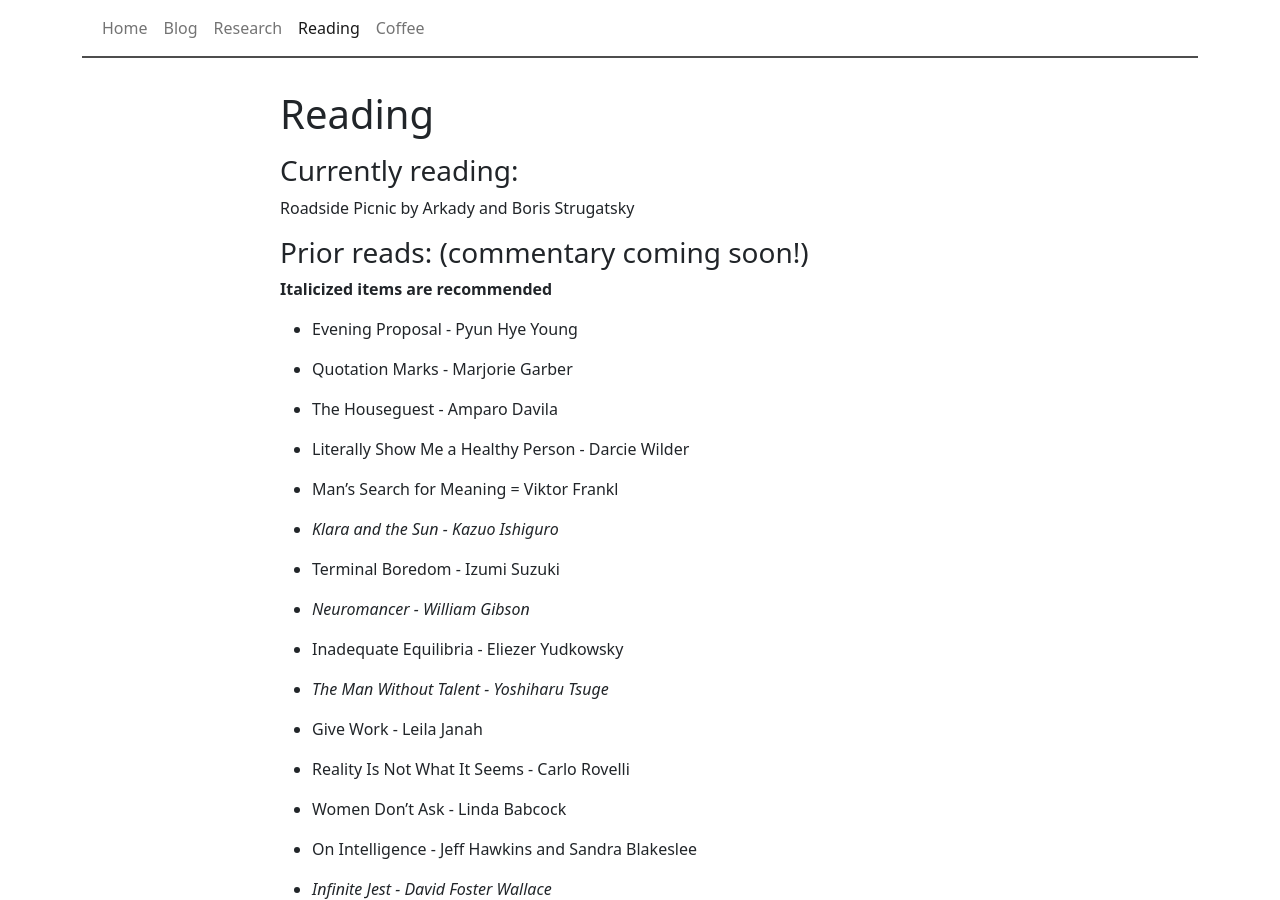
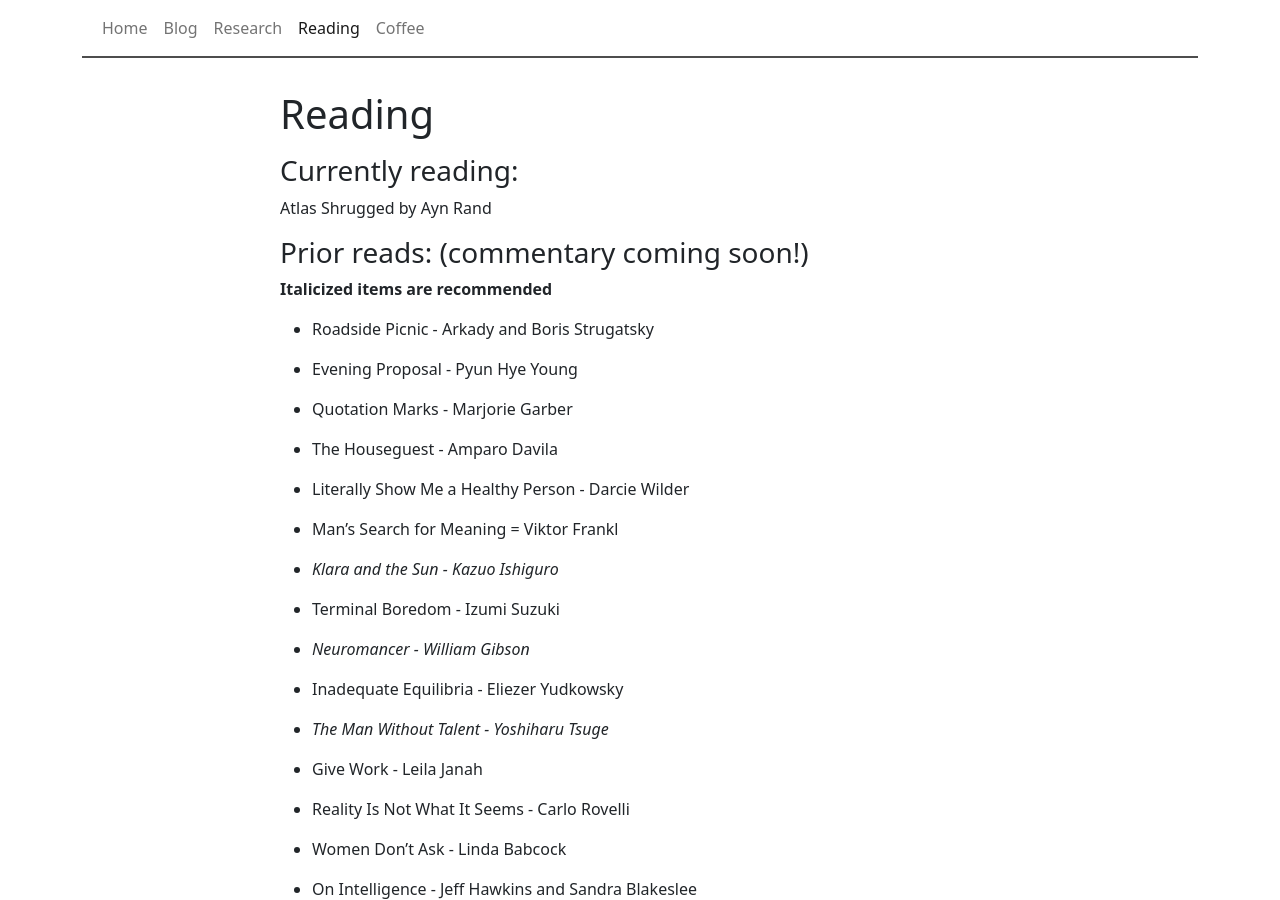
Before and after one commit to craigxchen/craigxchen.github.io, a Jekyll site: the page built from reading.md, in a window 1280 px wide and 900 px high. Built offline with Jekyll 4.4.1, drawn with Linux system fonts in a browser that asks for light colours.

Commit message:
new book

```diff
--- a/reading.md
+++ b/reading.md
@@ -5,11 +5,13 @@ permalink: /reading/
 ---
 
 ### Currently reading:
-Roadside Picnic by Arkady and Boris Strugatsky
+Atlas Shrugged by Ayn Rand
 
 ### Prior reads: (commentary coming soon!)
 **Italicized items are recommended**
 <BR>
+- Roadside Picnic - Arkady and Boris Strugatsky
+
 - Evening Proposal - Pyun Hye Young
 
 - Quotation Marks - Marjorie Garber
```
